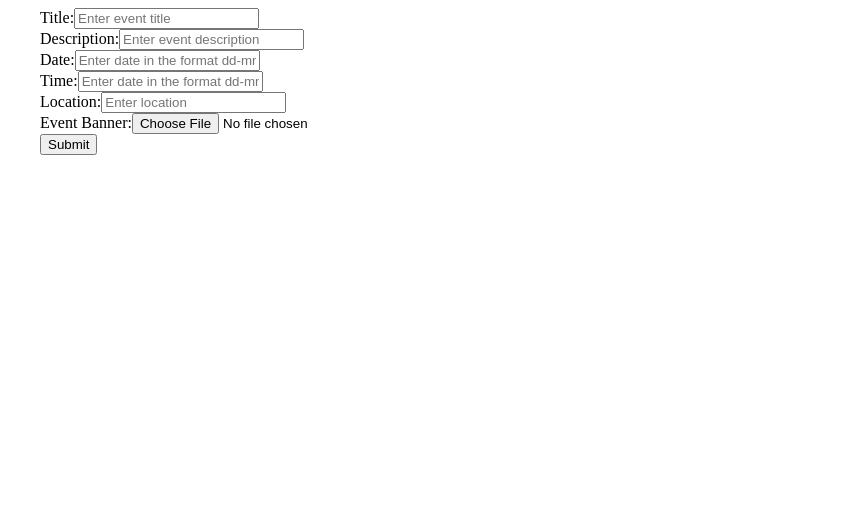
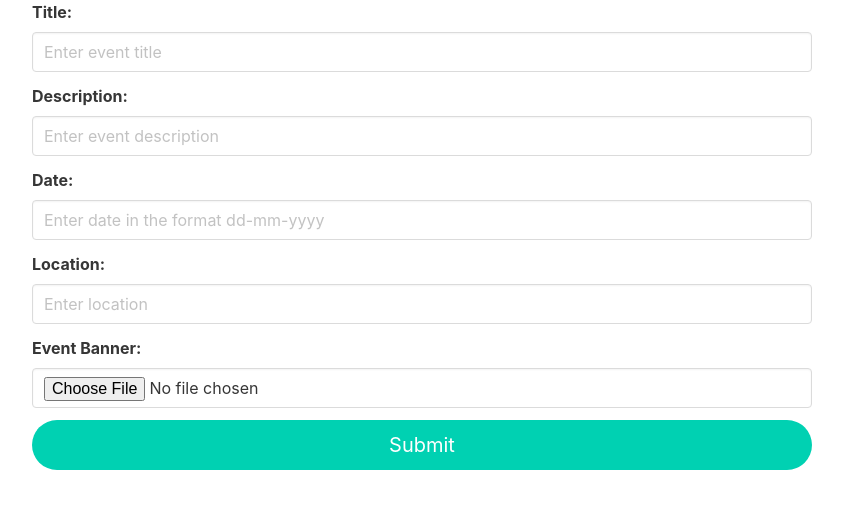
Before and after one commit to wendycodeworks/tavata, a React (Create React App) app: page /new in a window 1280 px wide. Shown: the top 508 px of the page, without its empty margins (218-1061 px from the left). Built offline with nearby package versions, Linux system fonts and the light colour scheme.

Commit message:
styling addEvent form

```diff
--- a/package.json
+++ b/package.json
@@ -10,6 +10,9 @@
     "@testing-library/react": "^9.5.0",
     "@testing-library/user-event": "^7.2.1",
     "axios": "^0.19.2",
+    "bulma": "^0.9.0",
+    "bulma-start": "0.0.4",
+    "node-sass": "^4.14.1",
     "react": "^16.13.1",
     "react-dom": "^16.13.1",
     "react-router-dom": "^5.2.0",
--- a/src/App.js
+++ b/src/App.js
@@ -2,6 +2,7 @@ import React, {Component} from 'react';
 import HomePage from "./pages/HomePage.js";
 import AddEvent from "./pages/Event/AddEvent.js"
 import {BrowserRouter, Route} from "react-router-dom"
+import Login from "./pages/User/Login.js"
 
 class App extends Component {
   render(){
@@ -11,6 +12,7 @@ class App extends Component {
         <div>
             <Route exact path="/" component={HomePage} />
             <Route exact path="/new" component={AddEvent} />
+            <Route exact path="/login" component={Login} />
         </div>
         </BrowserRouter>
       </div>
--- a/src/pages/Event/AddEvent.js
+++ b/src/pages/Event/AddEvent.js
@@ -1,6 +1,7 @@
 import React, { useState } from 'react';
 import axios from 'axios';
 import {Redirect} from 'react-dom';
+import 'bulma'
 
 const AddEvent = () => {
 
@@ -15,13 +16,12 @@ const AddEvent = () => {
   const [errorMessage, setErrorMessage] = useState("")
 
   function addEvent(){
-    if (eventTitle && eventDescription && eventDate && eventTime && eventLocation && eventBanner){
-      axios.post(`url/events`, {
+    if (eventTitle && eventDescription && eventDate && eventLocation && eventBanner){
+      axios.post(`https://shrouded-refuge-96179.herokuapp.com/event`, {
         event: {
           title: eventTitle,
           description: eventDescription,
           date: eventDate,
-          time: eventTime,
           location: eventLocation,
           banner: eventBanner
         }
@@ -38,22 +38,22 @@ const AddEvent = () => {
       {errorMessage}
               <form encType="multipart/form-data">
 
-                <div className="form-field">
-                  <label>Title:</label>
+                <div className="field">
+                  <label className="label">Title:</label>
                   <input
                     type="text"
-                    className="form-control"
+                    className="input"
                     placeholder="Enter event title"
                     value={eventTitle}
                     onChange={e => setEventTitle(e.target.value)}
                   />
                 </div>
 
-                <div className="form-field">
-                  <label>Description:</label>
+                <div className="field">
+                  <label className="label">Description:</label>
                   <input
                     type="text"
-                    className="form-control"
+                    className="input"
                     placeholder="Enter event description"
                     name="description"
                     value={eventDescription}
@@ -61,11 +61,11 @@ const AddEvent = () => {
                   />
                 </div>
 
-                <div className="form-field">
-                  <label>Date:</label>
+                <div className="field">
+                  <label className="label">Date:</label>
                   <input
                     type="text"
-                    className="form-control"
+                    className="input"
                     placeholder="Enter date in the format dd-mm-yyyy"
                     name="date"
                     value={eventDate}
@@ -73,23 +73,11 @@ const AddEvent = () => {
                   />
                 </div>
 
-                <div className="form-field">
-                  <label>Time:</label>
+                <div className="field">
+                  <label className="label">Location:</label>
                   <input
                     type="text"
-                    className="form-control"
-                    placeholder="Enter date in the format dd-mm-yyyy"
-                    name="time"
-                    value={eventTime}
-                    onChange={e => setEventTime(e.target.value)}
-                  />
-                </div>
-
-                <div className="form-field">
-                  <label>Location:</label>
-                  <input
-                    type="text"
-                    className="form-control"
+                    className="input"
                     placeholder="Enter location"
                     name="location"
                     value={eventLocation}
@@ -97,11 +85,11 @@ const AddEvent = () => {
                   />
                 </div>
 
-                <div className="form-field">
-                  <label>Event Banner:</label>
+                <div className="field">
+                  <label className="label">Event Banner:</label>
                   <input
                     type="file"
-                    className="form-control"
+                    className="input"
                     placeholder="Upload event banner"
                     name="banner"
                     accept="image/*"
@@ -110,7 +98,7 @@ const AddEvent = () => {
                   />
                 </div>
 
-                <button onClick={addEvent}>Submit</button>
+                <button className="button is-block is-fullwidth is-primary is-medium is-rounded" onClick={addEvent}>Submit</button>
 
                 {isCreated && successMessage && <Redirect to="/" />}
               </form>
--- a/src/pages/User/Login.js
+++ b/src/pages/User/Login.js
@@ -1,31 +1,38 @@
-import React from 'react'
+import React, {Component} from 'react'
 import axios from 'axios'
+import 'bulma'
 
-const Login = () => {
+class Login extends Component {
 
-    function userlogin() {
-        axios.post(url/auth/login)
-        .then()
-    }
+    render(){
     return(
             <div>
-
-<form method="post" action="/login">
-    <div>
-        <label>Email</label>
-        <input type="text" name="email" />
+             <div className="hero is-fullheight">
+                <div className="hero-body has-text-centered">
+                    <div className="login">
+                    <form>
+                            <div class="field">
+                                <div class="control">
+                                    <input class="input is-medium is-rounded" type="email" placeholder="hello@example.com" autocomplete="username" required />
                                 </div>
-    <div>
-        <label>Password</label>
-        <input type="password" name="password" />
                             </div>
-    <div>
-        <button onClick={userlogin}>Login</button>
+                            <div class="field">
+                                <div class="control">
+                                    <input class="input is-medium is-rounded" type="password" placeholder="**********" autocomplete="current-password" required />
                                 </div>
+                            </div>
+                        <br />
+                            <button class="button is-block is-fullwidth is-primary is-medium is-rounded" type="submit">
+                            Login
+                            </button>
                     </form>
 
                     </div>
+                </div>
+                </div>
+            </div>
         )
+    }
 }
 
 export default Login
--- a/src/pages/components/NavBar.js
+++ b/src/pages/components/NavBar.js
@@ -1,5 +1,5 @@
 import React from 'react';
-import 'bulma/css/bulma.css';
+import 'bulma';
 
 const NavBar = () => {
     return(
```
Also changed, not shown: src/pages/components/SearchBar.js (added), 1 other file (tests, documents, lock files or other folders). Lines whose indentation alone changed are shown as unchanged.
